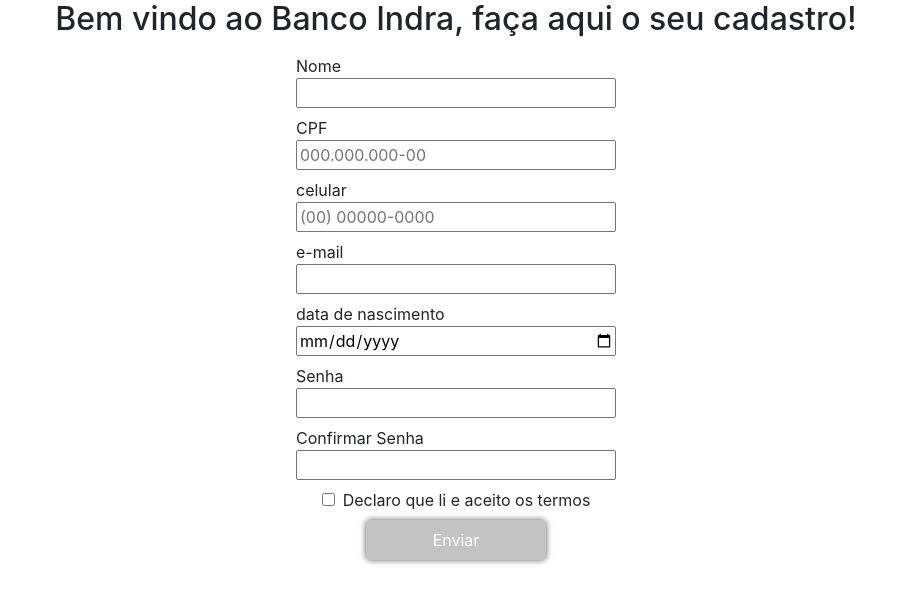
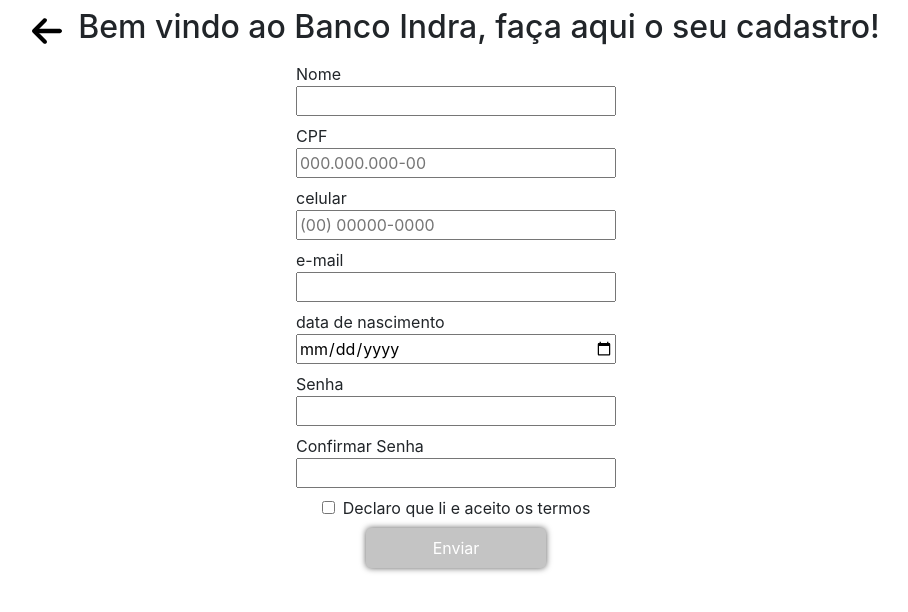
Before and after one commit to grodrigues-dev/banco-indra, an Angular app: page /cadastro in a window 1280 px wide. Shown: the top 612 px of the page, without its empty margins (184-1092 px from the left). Built offline with nearby package versions, Linux system fonts and the light colour scheme; what ngx-mask would draw is missing.

Commit message:
adicionando guards

```diff
--- a/src/app/app-routing.module.ts
+++ b/src/app/app-routing.module.ts
@@ -4,11 +4,12 @@
 import { BancoIndraComponent } from './components/banco-indra/banco-indra.component';
 import { CadastroComponent } from './components/cadastro/cadastro.component';
 import { AreaLogadaComponent } from './components/area-logada/area-logada.component';
+import { AuthGuardService } from './guards/auth-guard.service';
 
 const routes: Routes = [
   { path: '', component: BancoIndraComponent },
   { path: 'cadastro', component: CadastroComponent },
-  { path: 'area-logada', component: AreaLogadaComponent },
+  { path: 'area-logada', component: AreaLogadaComponent, canActivate: [AuthGuardService] },
 ];
 
 @NgModule({
--- a/src/app/components/banco-indra/banco-indra.component.ts
+++ b/src/app/components/banco-indra/banco-indra.component.ts
@@ -62,6 +62,7 @@
       this.errMsg = '* usuario ou senha inválidos';
       return;
     }
+    localStorage.setItem('usuarioLogado', 'true');
     this.router.navigate(['area-logada']);
   }
 
--- a/src/app/components/cadastro/cadastro.component.html
+++ b/src/app/components/cadastro/cadastro.component.html
@@ -1,4 +1,7 @@
-<h2 class="text-center">Bem vindo ao Banco Indra, faça aqui o seu cadastro!</h2>
+<div class="d-flex align-items-center justify-content-center mt-2 cursor-pointer">
+    <img src="assets/arrow.svg" style="height: 30px; cursor: pointer;" alt="" (click)="voltar()">
+    <h2 class="text-center ml-3">Bem vindo ao Banco Indra, faça aqui o seu cadastro!</h2>
+</div>
 <form [formGroup]="formCadastro" class="d-flex align-items-center flex-column">
     <div class="responsivo-form mt-2">
         <label for="">Nome</label>
--- a/src/app/components/cadastro/cadastro.component.ts
+++ b/src/app/components/cadastro/cadastro.component.ts
@@ -74,4 +74,8 @@
     this.router.navigate(['']);
   }
 
+  voltar(): void {
+    this.router.navigate(['']);
+  }
+
 }
--- /dev/null
+++ b/src/app/guards/auth-guard.service.ts
@@ -0,0 +1,21 @@
+import { Injectable } from '@angular/core';
+import { CanActivate, Router } from '@angular/router';
+
+@Injectable({
+  providedIn: 'root'
+})
+export class AuthGuardService implements CanActivate {
+
+  constructor(
+    private router: Router
+  ) { }
+
+    canActivate(): boolean {
+      if (localStorage.getItem('usuarioLogado')) {
+        return true;
+      }
+      this.router.navigate([''])
+      return false;
+    }
+
+}
```
Also changed, not shown: src/assets/arrow.svg (added), 1 other file (tests, documents, lock files or other folders).
